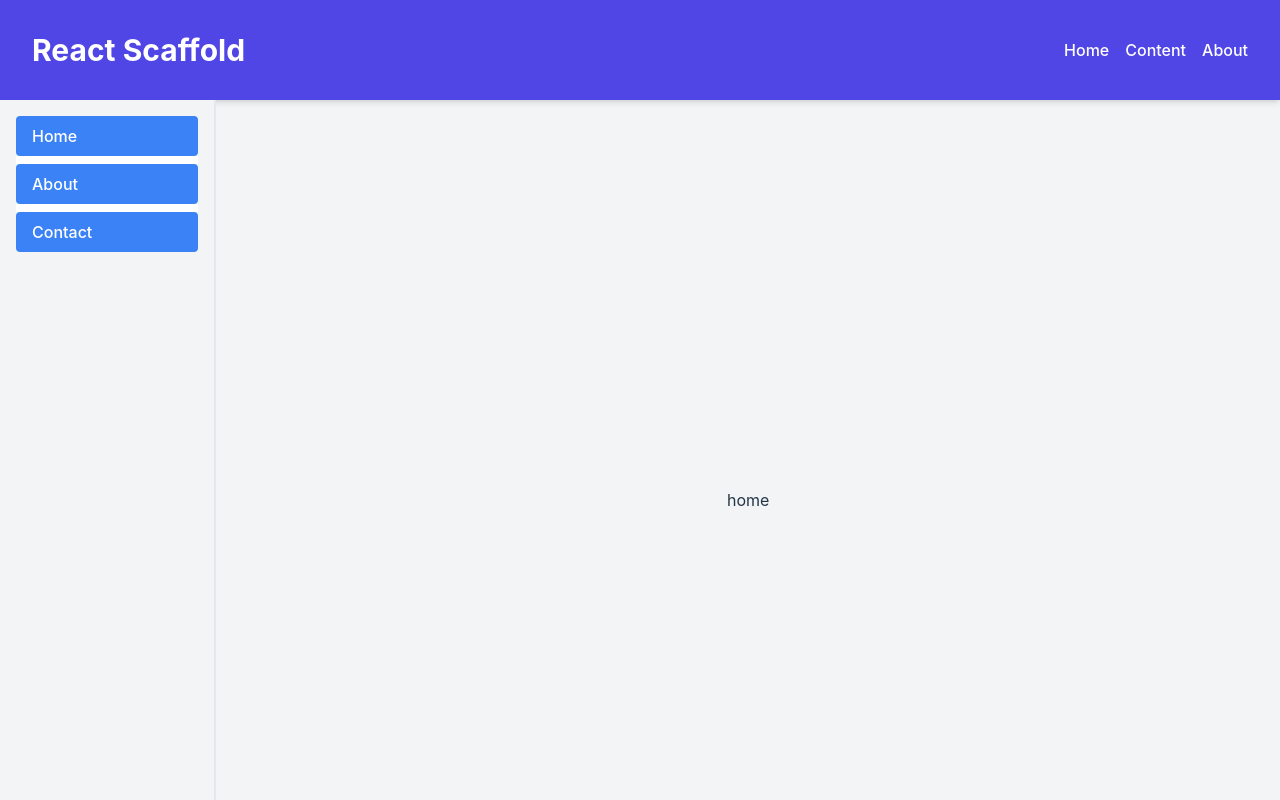
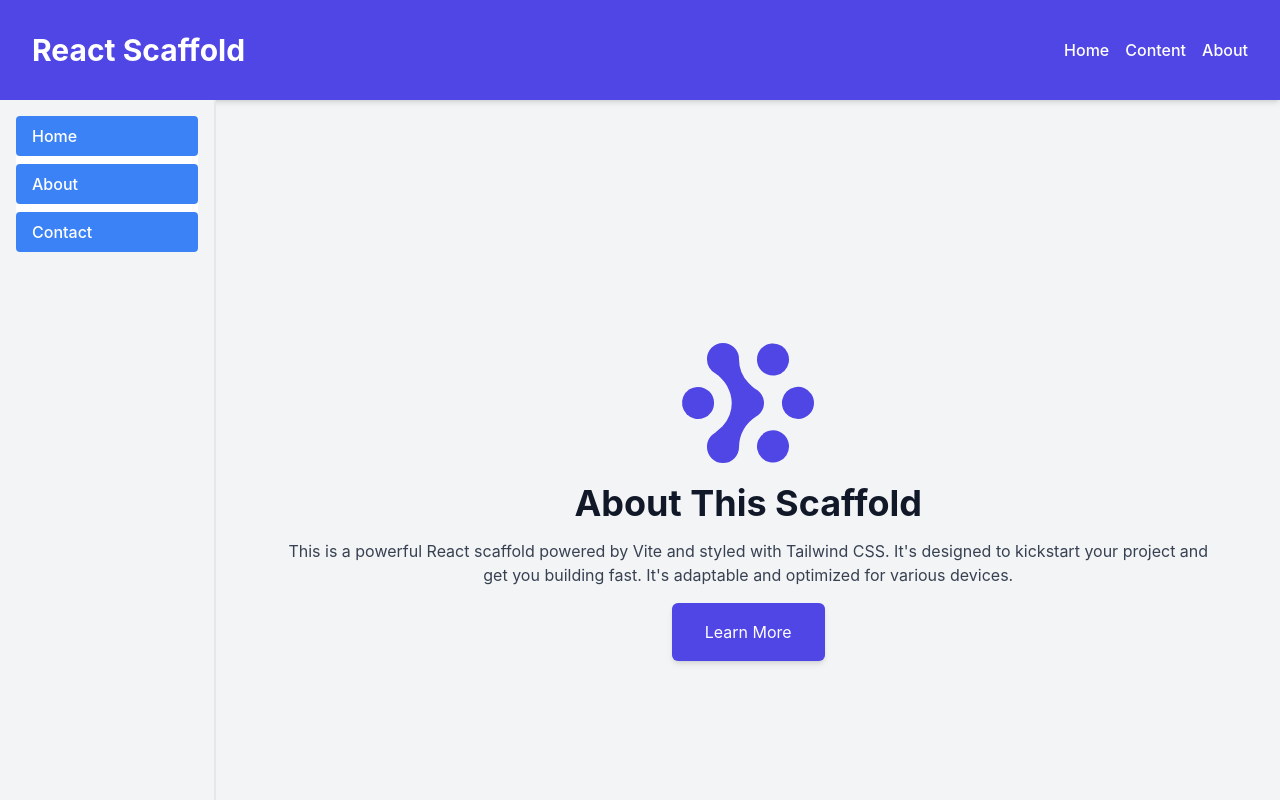
Before and after one commit to exposir/react-game, a React (Vite) app: page /content in a window 1280 px wide. Shown: the top 800 px of the page. Built offline with nearby package versions, Linux system fonts and the light colour scheme.

Commit message:
Update ContentHome.tsx

```diff
--- a/src/pages/ContentPage/ContentHome.tsx
+++ b/src/pages/ContentPage/ContentHome.tsx
@@ -1,5 +1,24 @@
-const a = () => {
-    return <div>home</div>;
-  };
+const AboutPage = () => (
+  <main className="flex flex-grow items-center justify-center p-4 md:p-8 w-full">
+    <div className="text-center space-y-4">
+      <img
+        className="mx-auto h-24 md:h-32 w-auto mb-4"
+        src="/icon.svg"
+        alt="Workflow"
+      />
+      <h2 className="text-2xl md:text-4xl font-bold text-gray-900">
+        About This Scaffold
+      </h2>
+      <p className="text-gray-700">
+        This is a powerful React scaffold powered by Vite and styled with
+        Tailwind CSS. It's designed to kickstart your project and get you
+        building fast. It's adaptable and optimized for various devices.
+      </p>
+      <button className="mt-4 md:mt-8 px-4 py-2 md:px-8 md:py-4 bg-indigo-600 text-white rounded-md shadow-md transform transition duration-500 ease-in-out hover:scale-110">
+        Learn More
+      </button>
+    </div>
+  </main>
+);
 
-  export default a;
+export default AboutPage;
```
